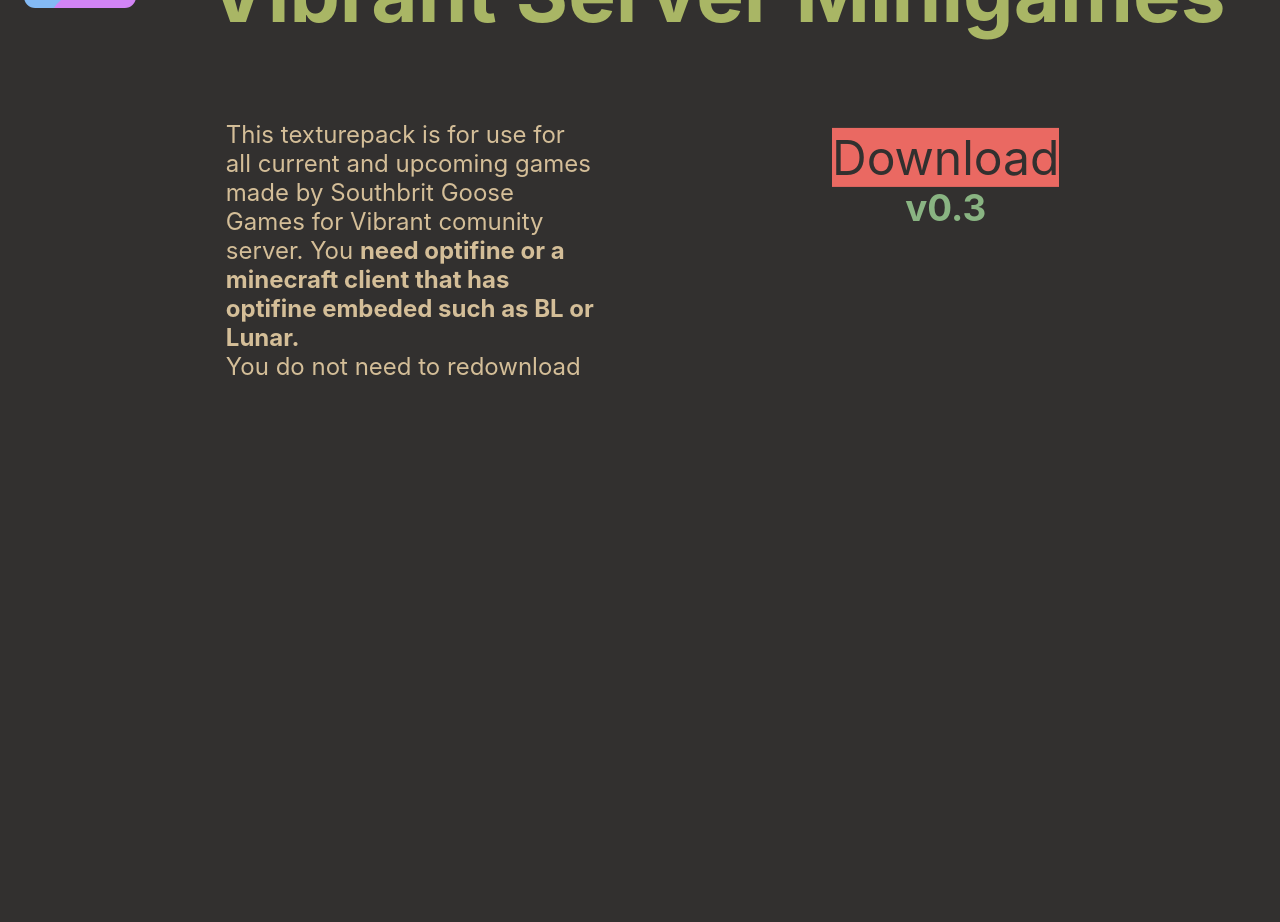
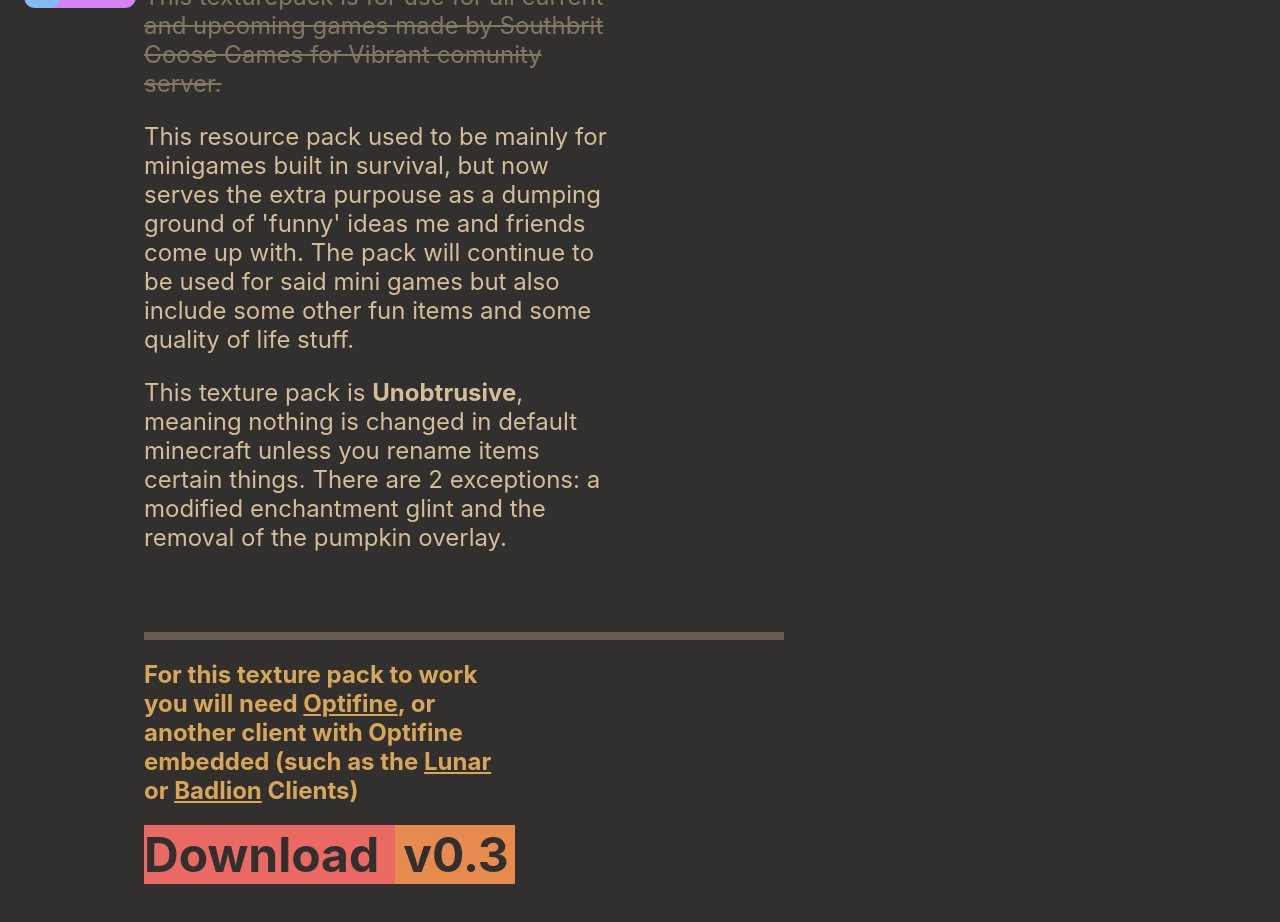
Before and after one commit to bishan-batel/bishanml, a React (Create React App) app: page /goosepack in a window 1280 px wide. Shown: the part 120-1042 px from the top of the page. Before the commit the page ends 800 px from the top, so only its background shows below. Built offline with nearby package versions, Linux system fonts and the light colour scheme.

Commit message:
Updated goosepage to actually be good lol

```diff
--- a/src/colors.scss
+++ b/src/colors.scss
@@ -6,3 +6,5 @@
 $logo-fg: #ea6962;
 $accent2-bg: #928374;
 $project-highlight: #89b482;
+$accent-orange: #e78a4e;
+$accent-yellow: #d8a657;
--- a/src/index.scss
+++ b/src/index.scss
@@ -11,7 +11,6 @@
 
   color: $fg;
   background: $bg;
-  overflow-y: hidden;
 }
 
 code {
@@ -40,7 +39,7 @@
 .logo-text {
   z-index: -1;
   margin-left: 0rem;
-  font-size: 4rem;
+  font-size: 3rem;
   color: $logo-fg;
   opacity: 0;
   transition: all 200ms ease-in;
--- a/src/pages/goosepack/goosepack.scss
+++ b/src/pages/goosepack/goosepack.scss
@@ -4,49 +4,71 @@
   position: absolute;
   margin-left: 5rem;
   width: 80%;
-  left: 50%;
-  top: 14%;
+  left: 45%;
+  top: 36.7rem;
+  padding-bottom: 15rem;
   transform: translate(-50%, -50%);
 
   .header {
     font-size: 5rem;
-    color: $accent;
+    color: $accent-orange;
+    text-decoration: underline;
+
+    .pack {
+      color: $fg;
+      text-decoration: underline;
+    }
   }
 
   // Resource pack details
   .pack-details {
+    margin-top: -5rem;
     $dist: 8rem;
 
-    position: absolute;
+    // position: absolute;
     display: flex;
-    left: 25%;
-    margin-top: .1rem;
 
     p {
       font-size: 1.5rem;
-      width: 23rem;
-      margin-left: -40%;
-    }
+      width: 30rem;
 
-    .download {
-      margin-top: 2rem;
-      text-align: center;
-      margin-left: 40%;
-
-      // Button/Link
-      a {
-        text-decoration: inherit;
-        background: $logo-fg;
-        color: $bg;
-        font-size: 3rem;
-      }
-
-      // Version
-      h2 {
-        margin-top: -0.1rem;
-        color: $project-highlight;
-        font-size: 2.3rem;
+      .old-description {
+        text-decoration: line-through;
+        opacity: 50%;
       }
     }
   }
+  .download {
+    border-top: $accent-bg 0.5rem solid;
+    width: 40rem;
+
+    margin-top: 2rem;
+
+    // Button/Link
+    .download-button-container {
+      font-size: 3rem;
+      width: 21rem;
+      color: $bg;
+
+      .download-button {
+        background: $logo-fg;
+        font-weight: bold;
+        text-decoration: none;
+        padding-right: 1rem;
+      }
+
+      .version {
+        text-decoration: none;;
+        background: $accent-orange;
+        padding-left: 0.5rem;
+        padding-right: 0.4rem;
+      }
+    }
+
+    .description {
+      color: $accent-yellow;
+      font-size: 1.5rem;
+      width: 23rem;
+    }
+  }
 }
--- a/src/pages/goosepack/goosepack.tsx
+++ b/src/pages/goosepack/goosepack.tsx
@@ -2,25 +2,63 @@
 import "./goosepack.scss";
 
 export default (() => {
-  const downloadLink = "https://www.dropbox.com/s/8mej9j0orh1fujo/Southbrit%20Goose%20Pack%20v0.3.zip?dl=1";
+  const downloadLink =
+    "https://github.com/bishan-batel/goosepack/archive/refs/heads/main.zip";
+
+  const links = {
+    download:
+      "https://github.com/bishan-batel/goosepack/archive/refs/heads/main.zip",
+    optifine: "https://optifine.net",
+    lunar: "https://www.lunarclient.com/",
+    badlion: "https://client.badlion.net/",
+  };
 
   return (
     <div className="goosepack">
-      <h1 className="header">Vibrant Server Minigames</h1>
+      <h1 className="header">
+        <span className="goose">goose</span>
+        <span className="pack">pack</span>
+      </h1>
       <div className="pack-details">
         <p>
-          This texturepack is for use for all current and upcoming games made by
-          Southbrit Goose Games for Vibrant comunity server. You <b>need optifine
-            or a minecraft client that has optifine embeded such as BL or Lunar.</b>
-            <br />
-          You do not need to redownload
+          <p className="old-description">
+            This texturepack is for use for all current and upcoming games made
+            by Southbrit Goose Games for Vibrant comunity server.
+          </p>
+          <p>
+            This resource pack used to be mainly for minigames built in
+            survival, but now serves the extra purpouse as a dumping ground of
+            'funny' ideas me and friends come up with. The pack will continue to
+            be used for said mini games but also include some other fun items
+            and some quality of life stuff.
+          </p>
+          <p>
+            This texture pack is <b>Unobtrusive</b>, meaning nothing is changed
+            in default minecraft unless you rename items certain things. There
+            are 2 exceptions: a modified enchantment glint and the removal of
+            the pumpkin overlay.
+          </p>
         </p>
+      </div>
 
-        <div className="download">
-          <a href={downloadLink}>Download</a>
-          <h2 className="version">
+      <div className="download">
+        {/* Download warning */}
+        <h2 className="description">
+          <b>
+            For this texture pack to work you will need{" "}
+            <a href={links.optifine}>Optifine</a>, or another client with
+            Optifine embedded (such as the <a href={links.lunar}>Lunar</a> or{" "}
+            <a href={links.badlion}>Badlion</a> Clients)
+          </b>
+        </h2>
+
+        <div className="download-button-container">
+          <a href={downloadLink} className="download-button">
+            Download
+          </a>
+          <span className="version">
             <b>v0.3</b>
-          </h2>
+          </span>
         </div>
       </div>
     </div>
```
